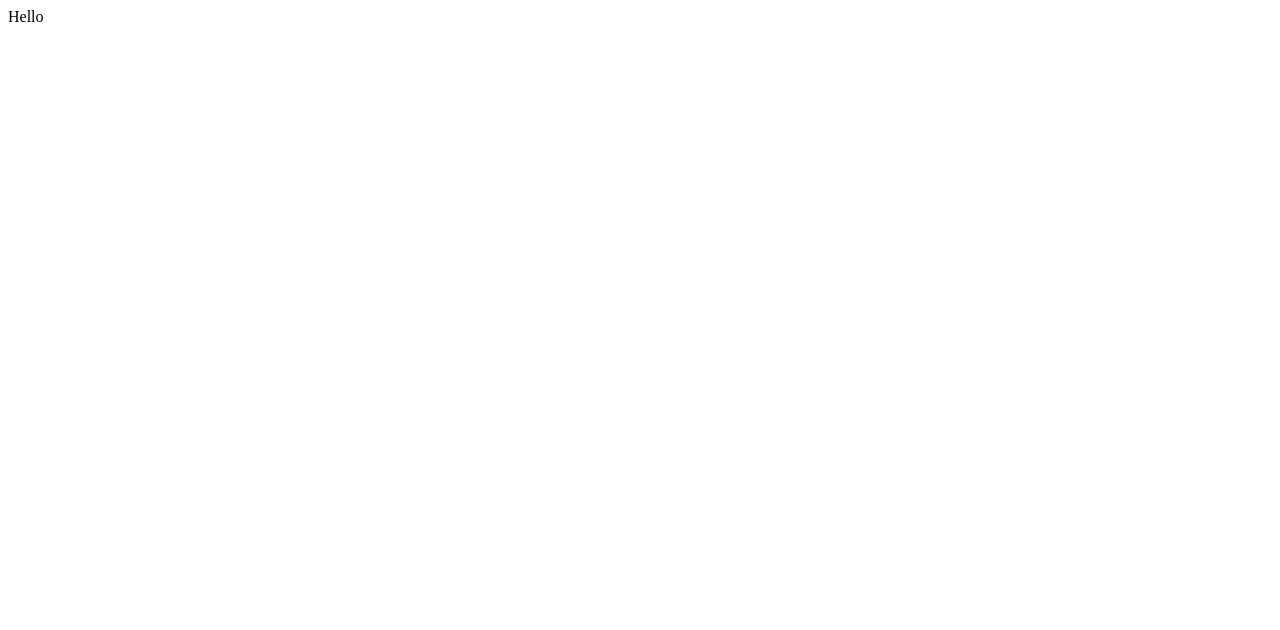
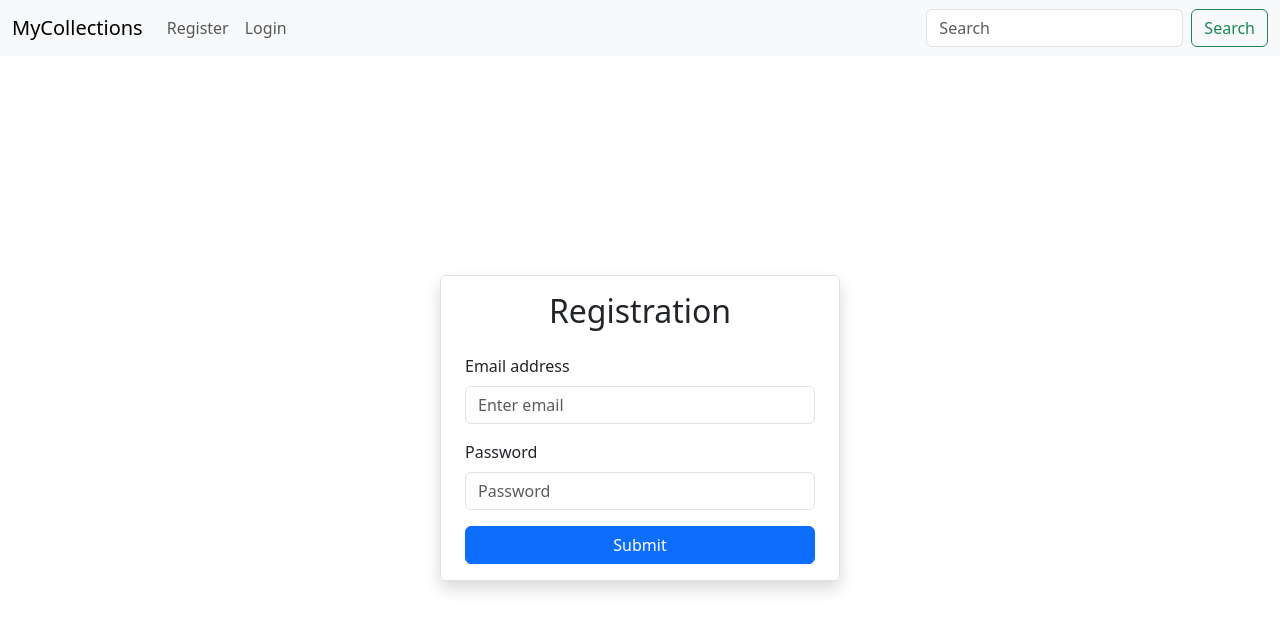
Before and after one commit to Nurxan660/course-project-frontend, a React (Create React App) app: page /register in a window 1280 px wide. Shown: the top 630 px of the page. Built offline with nearby package versions, Linux system fonts and the light colour scheme.

Commit message:
added registration form and navbar

```diff
--- a/public/index.html
+++ b/public/index.html
@@ -3,6 +3,8 @@
   <head>
     <meta charset="utf-8" />
     <link rel="icon" href="%PUBLIC_URL%/favicon.ico" />
+    <link rel="stylesheet" href="https://cdn.jsdelivr.net/npm/bootstrap@5.3.2/dist/css/bootstrap.min.css"
+      integrity="sha384-T3c6CoIi6uLrA9TneNEoa7RxnatzjcDSCmG1MXxSR1GAsXEV/Dwwykc2MPK8M2HN" crossorigin="anonymous" />
     <meta name="viewport" content="width=device-width, initial-scale=1" />
     <meta name="theme-color" content="#000000" />
     <meta
--- a/src/App.tsx
+++ b/src/App.tsx
@@ -1,9 +1,17 @@
+import { Routes, Route } from "react-router-dom";
+import NavbarComponent from "./components/Navbar";
+import Registration from "./components/Registration";
+import HomePage from "./pages/HomePage";
 
 function App() {
   return (
-    <div>
-      Hello
-    </div>
+    <>
+      <NavbarComponent />
+      <Routes>
+        <Route path="/register" element={<Registration />} />
+        <Route path="/" element={<HomePage />} />
+      </Routes>
+    </>
   );
 }
 
--- /dev/null
+++ b/src/components/Navbar.tsx
@@ -0,0 +1,47 @@
+import React from 'react'
+import Button from 'react-bootstrap/Button';
+import Container from 'react-bootstrap/Container';
+import Form from 'react-bootstrap/Form';
+import Nav from 'react-bootstrap/Nav';
+import Navbar from 'react-bootstrap/Navbar';
+import { Link } from 'react-router-dom';
+
+const NavbarComponent = () => {
+  return (
+    <Navbar expand="lg" className="bg-body-tertiary">
+      <Container fluid>
+        <Navbar.Brand>
+          <Link to="/" className="custom-link">
+            MyCollections
+          </Link>
+        </Navbar.Brand>
+        <Navbar.Toggle aria-controls="navbarScroll" />
+        <Navbar.Collapse id="navbarScroll">
+          <Nav
+            className="me-auto my-2 my-lg-0"
+            style={{ maxHeight: "100px" }}
+            navbarScroll
+          >
+            <Nav.Link>
+              <Link to="/register" className="custom-link">
+                Register
+              </Link>
+            </Nav.Link>
+            <Nav.Link>Login</Nav.Link>
+          </Nav>
+          <Form className="d-flex">
+            <Form.Control
+              type="search"
+              placeholder="Search"
+              className="me-2"
+              aria-label="Search"
+            />
+            <Button variant="outline-success">Search</Button>
+          </Form>
+        </Navbar.Collapse>
+      </Container>
+    </Navbar>
+  );
+}
+
+export default NavbarComponent
--- /dev/null
+++ b/src/components/Registration.tsx
@@ -0,0 +1,73 @@
+import { Container, Form, Button } from 'react-bootstrap';
+import { useForm } from 'react-hook-form';
+import * as yup from "yup";
+import { yupResolver } from "@hookform/resolvers/yup";
+
+interface FormInput {
+  email: string;
+  password: string;
+}
+
+const validationSchema = yup.object().shape({
+  email: yup.string().required('Email is required').email('Invalid email format'),
+  password: yup.string().required('Password is required')
+})
+
+const Registration = () => {
+  const {register, handleSubmit, formState: {errors}} = useForm<FormInput>({
+    resolver: yupResolver(validationSchema)
+  })
+
+  const onSubmit = () => {
+    console.log("hello")
+  }
+
+  return (
+    <Container
+      className="d-flex w-100"
+      style={{ minHeight: "calc(100vh - 56px)" }}
+    >
+      <Container
+        className="border rounded px-4 py-3 m-auto shadow"
+        style={{ maxWidth: "400px" }}
+      >
+        <h2 className="text-center mb-4">Registration</h2>
+        <Form onSubmit={handleSubmit(onSubmit)} noValidate>
+          <Form.Group className="mb-3" controlId="formBasicEmail">
+            <Form.Label>Email address</Form.Label>
+            <Form.Control
+              type="email"
+              placeholder="Enter email"
+              isInvalid={!!errors.email}
+              {...register("email")}
+            />
+            {errors.email && (
+              <Form.Control.Feedback type="invalid">
+                {errors.email.message}
+              </Form.Control.Feedback>
+            )}
+          </Form.Group>
+          <Form.Group className="mb-3" controlId="formBasicPassword">
+            <Form.Label>Password</Form.Label>
+            <Form.Control
+              type="password"
+              placeholder="Password"
+              isInvalid={!!errors.password}
+              {...register("password")}
+            />
+            {errors.password && (
+              <Form.Control.Feedback type="invalid">
+                {errors.password.message}
+              </Form.Control.Feedback>
+            )}
+          </Form.Group>
+          <Button variant="primary" type="submit" className="w-100">
+            Submit
+          </Button>
+        </Form>
+      </Container>
+    </Container>
+  );
+}
+
+export default Registration
--- /dev/null
+++ b/src/css/home-page.css
@@ -0,0 +1,15 @@
+html, body, #root {
+    width: 100%;
+    height: 100%;
+    margin: 0;
+    padding: 0;
+}
+
+.custom-link {
+    text-decoration: none;
+    color: inherit;
+}
+
+h2 {
+    word-wrap: break-word;
+  }
--- a/src/index.tsx
+++ b/src/index.tsx
@@ -1,10 +1,13 @@
 import React from 'react';
 import ReactDOM from 'react-dom/client';
 import App from './App';
+import { BrowserRouter } from 'react-router-dom';
 
 const root = ReactDOM.createRoot(
   document.getElementById('root') as HTMLElement
 );
 root.render(
+  <BrowserRouter>
     <App />
+  </BrowserRouter>
 );
--- /dev/null
+++ b/src/pages/HomePage.tsx
@@ -0,0 +1,10 @@
+import React from 'react'
+import '../css/home-page.css'
+
+const HomePage = () => {
+  return (
+    <div>HomePage</div>
+  )
+}
+
+export default HomePage
```
Also changed, not shown: package.json (+7 -1 lines), 1 other file (tests, documents, lock files or other folders).
